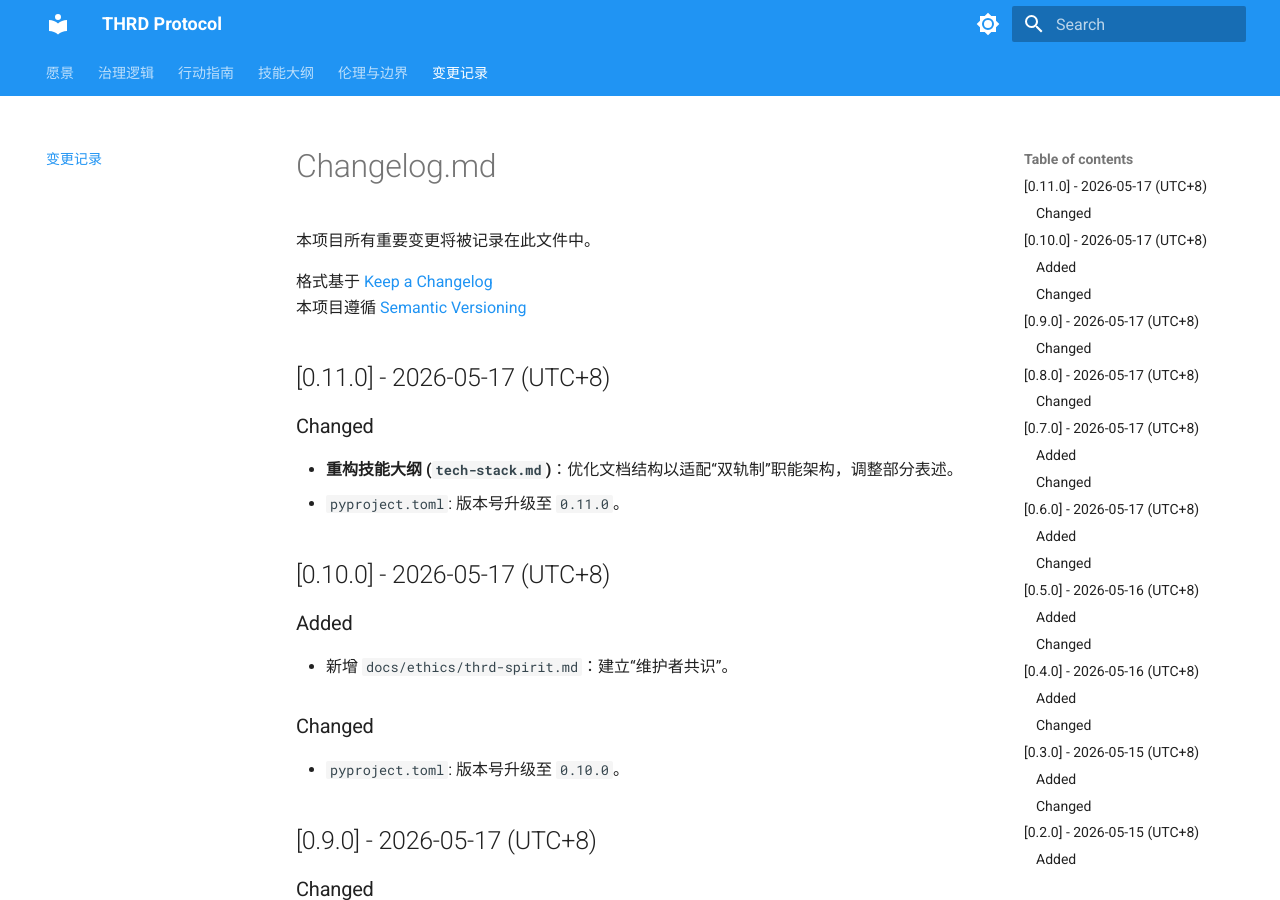
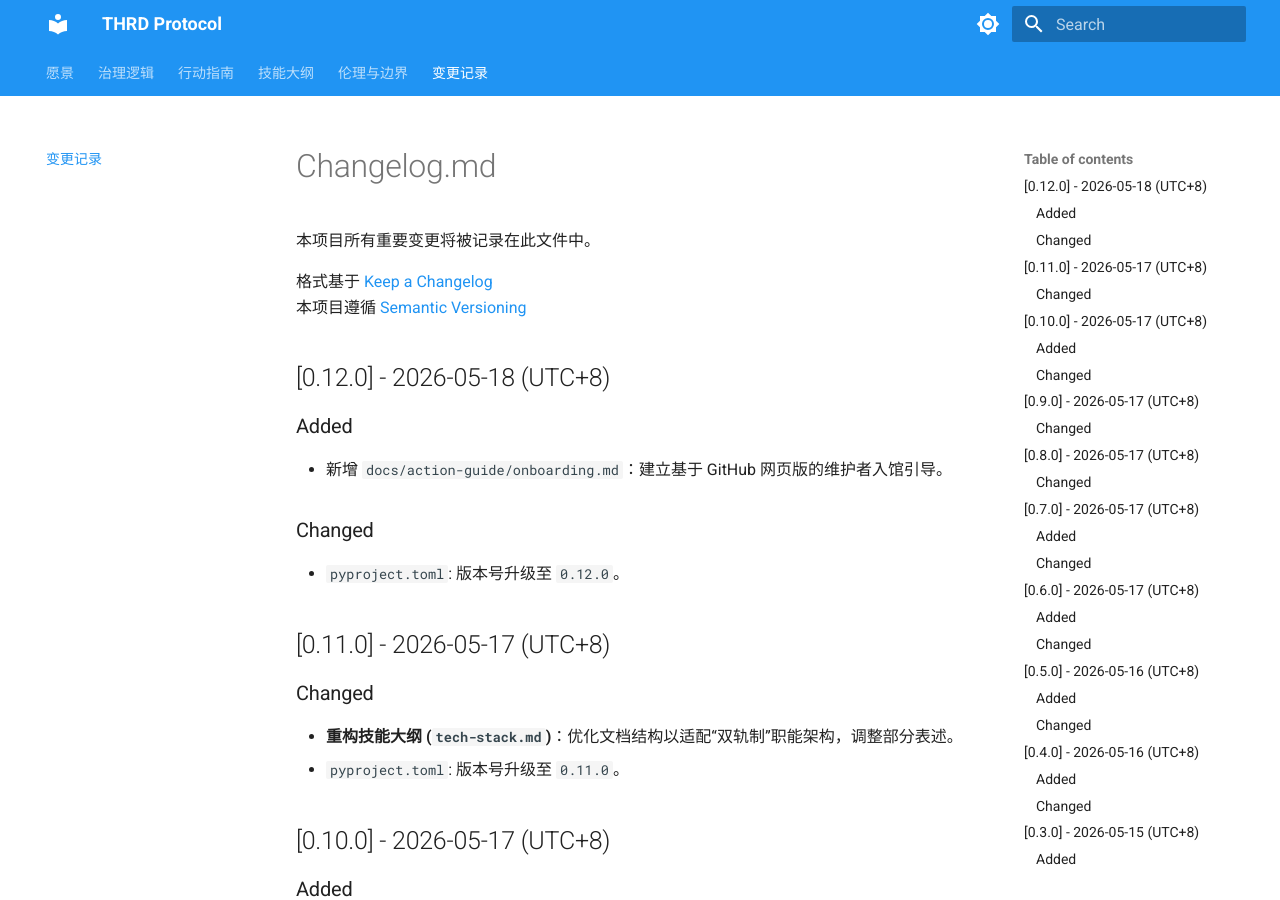
Before and after one commit to TouhouGleaners/THRD-Protocol, an MkDocs documentation site: the page built from docs/changelog.md, in a window 1280 px wide and 900 px high. Built offline with MkDocs 1.6.1 and Material for MkDocs 9.7.7, drawn with Linux system fonts in a browser that asks for light colours.

Commit message:
feat(guide): 新增基于 GitHub 网页版的维护者入馆引导 (#12)

```diff
--- a/docs/changelog.md
+++ b/docs/changelog.md
@@ -4,6 +4,14 @@
 
 格式基于 [Keep a Changelog](https://keepachangelog.com/zh-CN/1.1.0/)
 本项目遵循 [Semantic Versioning](https://semver.org/lang/zh-CN/)
+
+## [0.12.0] - 2026-05-18 (UTC+8)
+
+### Added
+- 新增 `docs/action-guide/onboarding.md`：建立基于 GitHub 网页版的维护者入馆引导。
+
+### Changed
+- `pyproject.toml`: 版本号升级至 `0.12.0`。
 
 ## [0.11.0] - 2026-05-17 (UTC+8)
 
--- a/pyproject.toml
+++ b/pyproject.toml
@@ -4,7 +4,7 @@
 
 [project]
 name = "thrd-protocol"
-version = "0.11.0"
+version = "0.12.0"
 description = "Teahouse of Recollected Dreams 管理改革大纲与行动指南"
 readme = "README.md"
 authors = [
```
Also changed, not shown: docs/action-guide/onboarding.md (added, +62 -0 lines).
